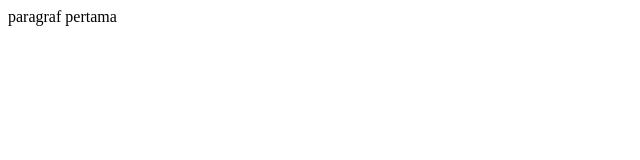
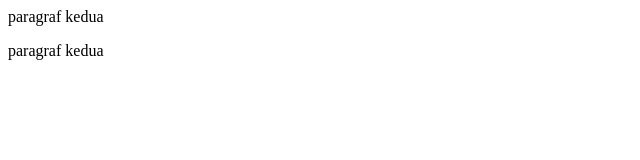
Before and after one commit to MuhammadAbdulAzizAbyan/repo1, a plain HTML site: page index.html in a window 1280 px wide. Shown: the whole page, without its empty margins (0-640 px from the left). Drawn offline with Linux system fonts and the light colour scheme.

Commit message:
tambah baris baru

```diff
--- a/index.html
+++ b/index.html
@@ -1 +1,2 @@
-<p>paragraf pertama</p>
+<p>paragraf kedua</p>
+<p>paragraf kedua</p>
```
